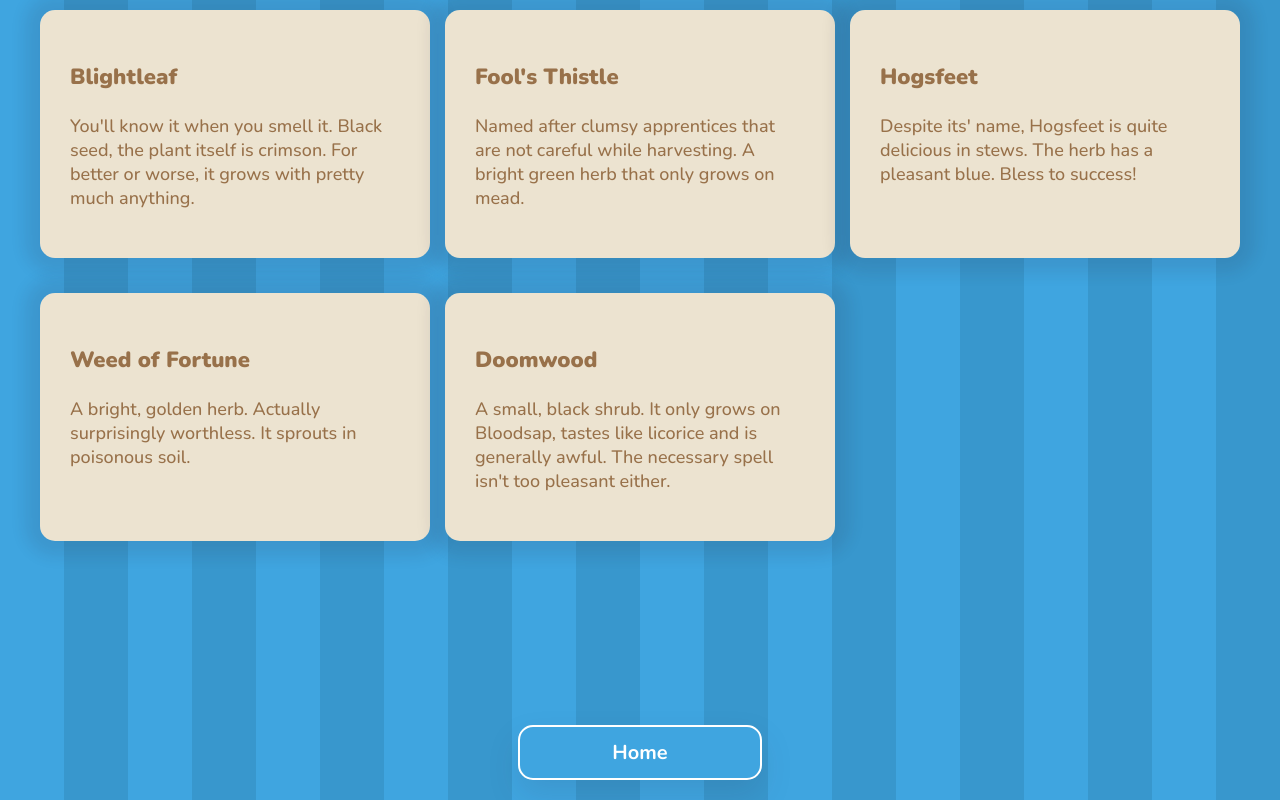
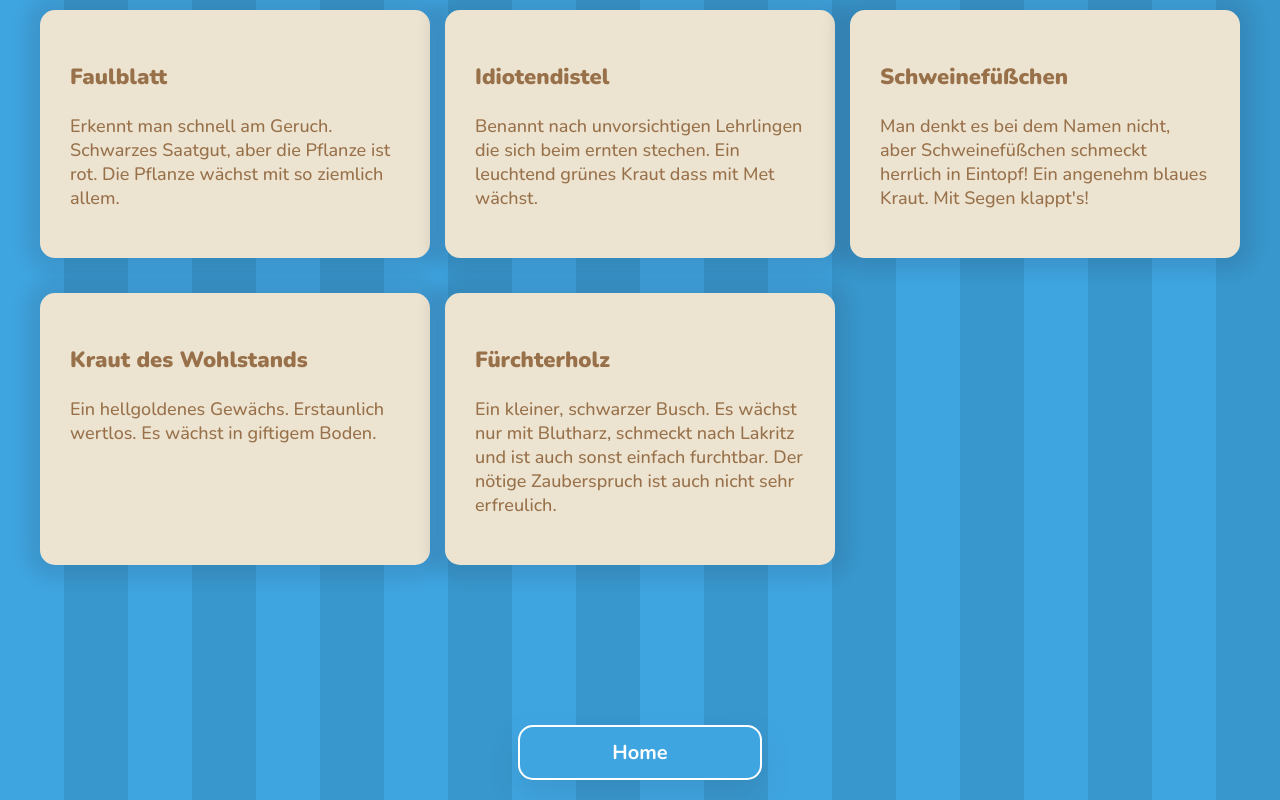
Before and after one commit to schatt3npakt/mysterygarden, a Vue app: page /#/almanach in a window 1280 px wide. Built offline with nearby package versions, Linux system fonts and the light colour scheme.

Commit message:
dd noteadd translations and options views

```diff
--- a/src/App.vue
+++ b/src/App.vue
@@ -8,7 +8,7 @@
 
   <img class="mg-logo" src="/img/mg-logo.png" alt="" />
 
-  <router-view v-slot="{ Component }">
+  <router-view class="view" v-slot="{ Component }">
     <transition name="fade" mode="out-in">
       <component :is="Component" />
     </transition>
@@ -36,12 +36,12 @@ export default {
 
 .fade-enter-active,
 .fade-leave-active {
-  transition: transform 0.5s ease;
+  transition: opacity 0.5s ease;
 }
 
 .fade-enter-from,
 .fade-leave-to {
-  transform: rotateY(90deg);
+  opacity: 0;
 }
 
 .fade-enter-to {
@@ -119,6 +119,10 @@ body {
   }
 }
 
+.view {
+  overflow: hidden;
+}
+
 @keyframes intro {
   0% {
     opacity: 0;
--- a/src/components/garden/GardenClouds.vue
+++ b/src/components/garden/GardenClouds.vue
@@ -41,11 +41,10 @@ export default {
 
   &::before {
     top: 200px;
-    animation-delay: 10s;
-    animation: clouds 35s infinite linear alternate-reverse;
+    animation: clouds 300s infinite linear alternate-reverse;
 
     @media (min-width: 720px) {
-      animation: clouds 65s infinite linear alternate-reverse;
+      animation: clouds 410s infinite linear alternate-reverse;
     }
   }
 }
--- a/src/data/herbs.json
+++ b/src/data/herbs.json
@@ -2,8 +2,7 @@
 [
   {
     "id": 0,
-    "title": "Blightleaf",
-    "description": "You'll know it when you smell it. Black seed, the plant itself is crimson. For better or worse, it grows with pretty much anything.",
+    "title": "blightleaf",
     "icon": "/img/plants/seed-black.svg",
     "stateImages": {
       "sapling": "/img/plants/plant-red-sapling.svg",
@@ -17,8 +16,7 @@
   },
   {
     "id": 1,
-    "title": "Fool's Thistle",
-    "description": "Named after clumsy apprentices that are not careful while harvesting. A bright green herb that only grows on mead.",
+    "title": "foolsThistle",
     "icon": "/img/plants/seed-green.svg",
     "stateImages": {
       "sapling": "/img/plants/plant-green-sapling.svg",
@@ -32,8 +30,7 @@
   },
   {
     "id": 2,
-    "title": "Hogsfeet",
-    "description": "Despite its' name, Hogsfeet is quite delicious in stews. The herb has a pleasant blue. Bless to success!",
+    "title": "hogsfeet",
     "icon": "/img/plants/seed-star-blue.svg",
     "stateImages": {
       "sapling": "/img/plants/plant-blue-sapling.svg",
@@ -47,8 +44,7 @@
   },
   {
     "id": 3,
-    "title": "Weed of Fortune",
-    "description": "A bright, golden herb. Actually surprisingly worthless. It sprouts in poisonous soil.",
+    "title": "weedOfFortune",
     "icon": "/img/plants/seed-star-yellow.svg",
     "stateImages": {
       "sapling": "/img/plants/plant-yellow-sapling.svg",
@@ -62,8 +58,7 @@
   },
   {
     "id": 4,
-    "title": "Doomwood",
-    "description": "A small, black shrub. It only grows on Bloodsap, tastes like licorice and is generally awful. The necessary spell isn't too pleasant either.",
+    "title": "doomwood",
     "icon": "/img/plants/seed-star-black.svg",
     "stateImages": {
       "sapling": "/img/plants/plant-black-sapling.svg",
--- a/src/store/index.js
+++ b/src/store/index.js
@@ -2,6 +2,7 @@ import { createStore } from "vuex";
 
 const getDefaultState = () => {
   return {
+    language: "de",
     feedbackText: "",
     availableHerbs: [],
     harvestedHerbs: [],
--- /dev/null
+++ b/src/translations/Herbs.json
@@ -0,0 +1,52 @@
+{
+  "blightleaf": {
+    "title": {
+      "en": "Blightleaf",
+      "de": "Faulblatt"
+    },
+    "description": {
+      "en": "You'll know it when you smell it. Black seed, the plant itself is crimson. For better or worse, it grows with pretty much anything.",
+      "de": "Erkennt man schnell am Geruch. Schwarzes Saatgut, aber die Pflanze ist rot. Die Pflanze wächst mit so ziemlich allem."
+    }
+  },
+  "foolsThistle": {
+    "title": {
+      "en": "Fool's Thistle",
+      "de": "Idiotendistel"
+    },
+    "description": {
+      "en": "Named after clumsy apprentices that are not careful while harvesting. A bright green herb that only grows on mead",
+      "de": "Benannt nach unvorsichtigen Lehrlingen die sich beim ernten stechen. Ein leuchtend grünes Kraut dass mit Met wächst."
+    }
+  },
+  "hogsfeet": {
+    "title": {
+      "en": "Hogsfeet",
+      "de": "Schweinefüßchen"
+    },
+    "description": {
+      "en": "Despite its' name, Hogsfeet is quite delicious in stews. The herb has a pleasant blue. Bless to success!",
+      "de": "Man denkt es bei dem Namen nicht, aber Schweinefüßchen schmeckt herrlich in Eintopf! Ein angenehm blaues Kraut. Mit Segen klappt's!"
+    }
+  },
+  "weedOfFortune": {
+    "title": {
+      "en": "Weed of Fortune",
+      "de": "Kraut des Wohlstands"
+    },
+    "description": {
+      "en": "A bright, golden herb. Actually surprisingly worthless. It sprouts in poisonous soil.",
+      "de": "Ein hellgoldenes Gewächs. Erstaunlich wertlos. Es wächst in giftigem Boden."
+    }
+  },
+  "doomwood": {
+    "title": {
+      "en": "Doomwood",
+      "de": "Fürchterholz"
+    },
+    "description": {
+      "en": "A small, black shrub. It only grows on Bloodsap, tastes like licorice and is generally awful. The necessary spell isn't too pleasant either",
+      "de": "Ein kleiner, schwarzer Busch. Es wächst nur mit Blutharz, schmeckt nach Lakritz und ist auch sonst einfach furchtbar. Der nötige Zauberspruch ist auch nicht sehr erfreulich."
+    }
+  }
+}
--- /dev/null
+++ b/src/translations/Home.json
@@ -0,0 +1,26 @@
+{
+  "almanach": {
+    "en": "Almanach",
+    "de": "Kräuterbuch"
+  },
+  "tasks": {
+    "en": "Tasks",
+    "de": "Aufgaben"
+  },
+  "garden": {
+    "en": "Garden",
+    "de": "Garten"
+  },
+  "howToPlay": {
+    "en": "How To Play",
+    "de": "Wie Man Spielt"
+  },
+  "options": {
+    "en": "Options",
+    "de": "Optionen"
+  },
+  "madeWith": {
+    "en": "Made With",
+    "de": "Erstellt Mit"
+  }
+}
--- /dev/null
+++ b/src/translations/Options.json
@@ -0,0 +1,6 @@
+{
+  "almanach": {
+    "en": "Almanach",
+    "de": "Kräuterbuch"
+  }
+}
--- a/src/views/AlmanachView.vue
+++ b/src/views/AlmanachView.vue
@@ -4,10 +4,12 @@
       <ul>
         <li v-for="herb in herbs" :key="herb.id">
           <div>
-            <p class="headline">{{ herb.title }}</p>
+            <p class="headline">
+              {{ translations[herb.title].title[language] }}
+            </p>
 
             <p>
-              {{ herb.description }}
+              {{ translations[herb.title].description[language] }}
             </p>
           </div>
         </li>
@@ -22,9 +24,17 @@
 import BackButton from "@/components/BackButton.vue";
 
 export default {
+  data() {
+    return {
+      translations: require("@/translations/Herbs.json"),
+    };
+  },
   computed: {
     herbs() {
       return this.$store.state.availableHerbs;
+    },
+    language() {
+      return this.$store.state.language;
     },
   },
   name: "AlmanachView",
--- a/src/views/GardenView.vue
+++ b/src/views/GardenView.vue
@@ -351,16 +351,10 @@ export default {
   width: 100%;
   max-width: 720px;
   height: 120px;
-  background-image: url("../assets/ui/ui-bg.png");
-  border-top: 3px solid white;
-  box-shadow: 0 0 15px 15px rgba(37, 34, 49, 0.1);
   transform: translateX(-50%);
   z-index: zIndex.$gardenUi;
 
   @media (min-width: 720px) {
-    border: none;
-    box-shadow: none;
-    border: 2px solid white;
     bottom: -2px;
   }
 
--- a/src/views/HomeView.vue
+++ b/src/views/HomeView.vue
@@ -6,25 +6,34 @@
       <router-link v-for="(route, i) in routes" :key="i" :to="route.path">
         <img :src="route.icon" alt="" />
 
-        <span>{{ route.title }}</span>
+        <span>{{ translations[route.name][language] }}</span>
       </router-link>
     </div>
 
     <div class="vue-teaser">
-      Made with <br />
+      {{ translations["madeWith"][language] }} <br />
       <img src="/img/vue-logo.png" alt="" />
     </div>
   </div>
 </template>
 
 <script>
-const hiddenRoutes = ["home", "options", "win"];
+const hiddenRoutes = ["home", "win"];
+
 export default {
+  data() {
+    return {
+      translations: require("@/translations/Home.json"),
+    };
+  },
   computed: {
     routes() {
       return this.$router.options.routes.filter(
         (item) => !hiddenRoutes.includes(item.name)
       );
+    },
+    language() {
+      return this.$store.state.language;
     },
   },
   name: "HomeView",
@@ -37,7 +46,7 @@ export default {
 .logo {
   margin: 0 auto 50px auto;
   width: 100%;
-  max-width: 500px;
+  max-width: 300px;
 }
 
 .main-menu {
@@ -49,10 +58,15 @@ export default {
 
   &__buttons {
     display: grid;
-    grid-template-columns: 1fr 1fr;
+    grid-template-columns: repeat(2, 1fr);
     margin: auto;
     max-width: 300px;
     row-gap: 80px;
+
+    @media (min-width: 720px) {
+      grid-template-columns: repeat(3, 1fr);
+      max-width: 450px;
+    }
 
     a {
       transform: scale(1);
@@ -79,7 +93,7 @@ export default {
     > * {
       background-size: 100% 100%;
       cursor: pointer;
-      height: 90px;
+      height: 50px;
       margin: auto;
       position: relative;
       width: 100px;
@@ -88,22 +102,33 @@ export default {
       filter: drop-shadow(2px 0 0 white) drop-shadow(-2px 0 0 white)
         drop-shadow(0 2px 0 white) drop-shadow(0 -2px 0 white);
 
+      @media (min-width: 720px) {
+        height: 90px;
+      }
+
       &:hover {
         transform: scale(1.05);
       }
 
       > img {
         display: block;
-        filter: drop-shadow(2px 0 0 white) drop-shadow(-2px 0 0 white)
-          drop-shadow(0 2px 0 white) drop-shadow(0 -2px 0 white);
+        filter: drop-shadow(1px 0 0 white) drop-shadow(-1px 0 0 white)
+          drop-shadow(0 1px 0 white) drop-shadow(0 -1px 0 white);
         left: 50%;
-        width: 80px;
-        height: 80px;
+        width: 50px;
+        height: 50px;
         object-fit: contain;
         max-width: 75%;
         position: absolute;
         top: 50%;
         transform: translate(-50%, -50%);
+
+        @media (min-width: 720px) {
+          filter: drop-shadow(2px 0 0 white) drop-shadow(-2px 0 0 white)
+            drop-shadow(0 2px 0 white) drop-shadow(0 -2px 0 white);
+          height: 80px;
+          width: 80px;
+        }
       }
 
       > span {
--- /dev/null
+++ b/src/views/OptionsView.vue
@@ -0,0 +1,40 @@
+<template>
+  <div class="options">
+    <div class="page"></div>
+
+    <BackButton />
+  </div>
+</template>
+
+<script>
+import BackButton from "@/components/BackButton.vue";
+
+export default {
+  data() {
+    return {
+      translations: require("@/translations/Options.json"),
+    };
+  },
+  computed: {
+    language() {
+      return this.$store.state.language;
+    },
+  },
+  name: "OptionsView",
+  components: {
+    BackButton,
+  },
+};
+</script>
+
+<style scoped lang="scss">
+@use "../scss/animations";
+
+.options {
+  background-image: url("../assets/ui/ui-bg.png");
+  animation: animations.$bg-tr-bl;
+  padding: 10px;
+  height: calc(100vh - 20px);
+  overflow: auto;
+}
+</style>
```
Also changed, not shown: src/router/index.js (+3 -7 lines), 1 other file (tests, documents, lock files or other folders).
